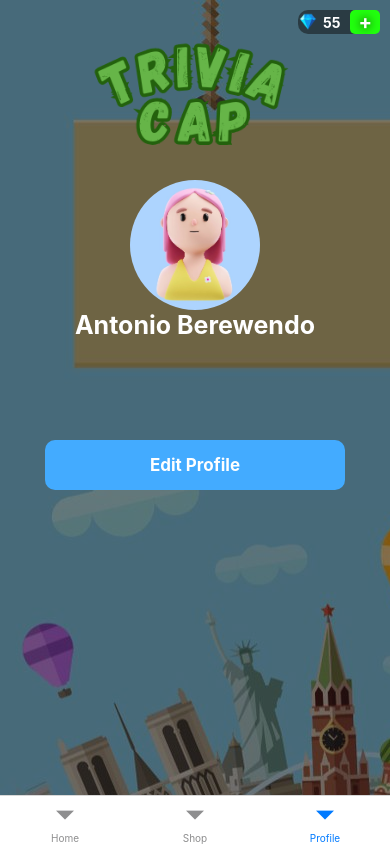
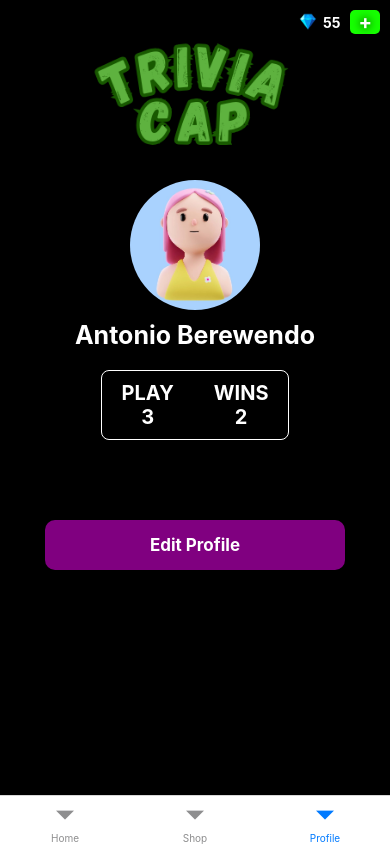
Before and after one commit to bransyahtan/Trivia-Cap, a React Native app in the folder FE_React/: screen /Profile in a window 390 px wide. Built offline with nearby package versions, Linux system fonts and the light colour scheme; what expo-web-browser would draw is missing.

Commit message:
add play wins

```diff
--- a/FE_React/src/screen/ProfileScreen.tsx
+++ b/FE_React/src/screen/ProfileScreen.tsx
@@ -1,7 +1,6 @@
 import React, { useState, useEffect } from "react";
 import {
   Image,
-  ImageBackground,
   ScrollView,
   StatusBar,
   StyleSheet,
@@ -21,7 +20,7 @@ interface UserInfo {
   name: string;
 }
 
-export default function HomeScreen() {
+export default function ProfileScreen() {
   const navigation = useNavigation();
   const [user, setUser] = useState<UserInfo | null>(null);
 
@@ -42,25 +41,14 @@ export default function HomeScreen() {
     }
   };
 
-  const handleLogout = async () => {
-    try {
-      await AsyncStorage.removeItem("user");
-
-      setUser(null);
-    } catch (error) {
-      console.error("Error during logout:", error);
-    }
-  };
-
   const handleTopUp = () => {
     navigation.navigate("Shop" as never);
     console.log("aaaa");
   };
 
   return (
-    <ImageBackground
-      source={require("../../assets/images/bg1.png")}
-      style={{ flex: 1, opacity: 0.95 }}
+    <View
+      style={{ flex: 1, backgroundColor: "black", justifyContent: "center" }}
     >
       <ScrollView style={{ backgroundColor: "rgba(0,0,0,0.5)" }}>
         <StatusBar />
@@ -73,7 +61,7 @@ export default function HomeScreen() {
             style={{ width: 430, height: 130, borderRadius: 65, marginTop: 30 }}
           />
 
-          <View style={{ marginTop: 20 }}>
+          <View style={{ marginTop: 20, alignItems: "center" }}>
             <Image
               source={require("../../assets/avatar/avatar1.png")}
               style={{
@@ -89,24 +77,59 @@ export default function HomeScreen() {
                 fontSize: 25,
                 fontWeight: "bold",
                 textAlign: "center",
+                marginTop: 10,
               }}
             >
               Antonio Berewendo
             </Text>
           </View>
 
-          <View style={{ marginTop: 80, alignItems: "center" }}>
+          <View
+            style={{
+              marginTop: 20,
+              flexDirection: "row",
+              justifyContent: "center",
+              borderWidth: 1,
+              borderRadius: 8,
+              borderColor: "white",
+              overflow: "hidden",
+            }}
+          >
+            <View style={styles.statBox}>
+              <Text style={styles.statText}>PLAY</Text>
+              <Text style={styles.statText}>3</Text>
+            </View>
+            <View style={styles.statBox}>
+              <Text style={styles.statText}>WINS</Text>
+              <Text style={styles.statText}>2</Text>
+            </View>
+          </View>
+
+          <View style={{ marginTop: 60, alignItems: "center" }}>
             <MyButton
               text="Edit Profile"
-              background="#39A7FF"
+              background="purple"
               textColor="white"
               navigateTo="EditProfile"
             />
           </View>
         </View>
       </ScrollView>
-    </ImageBackground>
+    </View>
   );
 }
 
-const styles = StyleSheet.create({});
+const styles = StyleSheet.create({
+  statBox: {
+    backgroundColor: "transparent",
+    padding: 10,
+    marginHorizontal: 10,
+    borderRadius: 8,
+  },
+  statText: {
+    color: "white",
+    fontSize: 20,
+    textAlign: "center",
+    fontWeight: "bold",
+  },
+});
```
